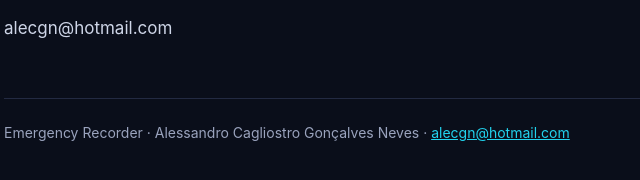
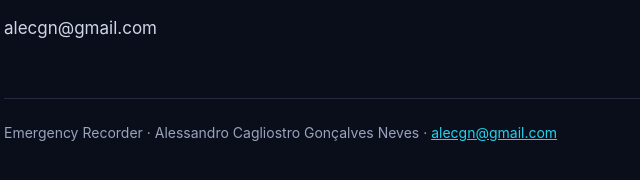
Before and after one commit to alecgn/emergency-recorder-legal, a plain HTML site: page index.html in a window 1280 px wide. Shown: the part 4056-4236 px from the top of the page, 276-916 px from the left. Drawn offline with Linux system fonts and the light colour scheme.

Commit message:
chore: e-mail de contato atualizado para alecgn@gmail.com
Regerado a partir do markdown do repositorio do aplicativo. O endereco
aparece duas vezes na pagina — na secao Contato e no rodape — e os dois
mudaram juntos: dois enderecos diferentes num documento legal e pior do que
um errado.

```diff
--- a/index.html
+++ b/index.html
@@ -199,10 +199,10 @@ grava.</p>
 <h2>Mudanças nesta política</h2>
 <p>Alterações serão publicadas nesta mesma página, com a data de atualização revista.</p>
 <h2>Contato</h2>
-<p>alecgn@hotmail.com</p>
+<p>alecgn@gmail.com</p>
 <footer>
   Emergency Recorder · Alessandro Cagliostro Gonçalves Neves ·
-  <a href="mailto:alecgn@hotmail.com">alecgn@hotmail.com</a>
+  <a href="mailto:alecgn@gmail.com">alecgn@gmail.com</a>
 </footer>
 </div>
 </body>
```
